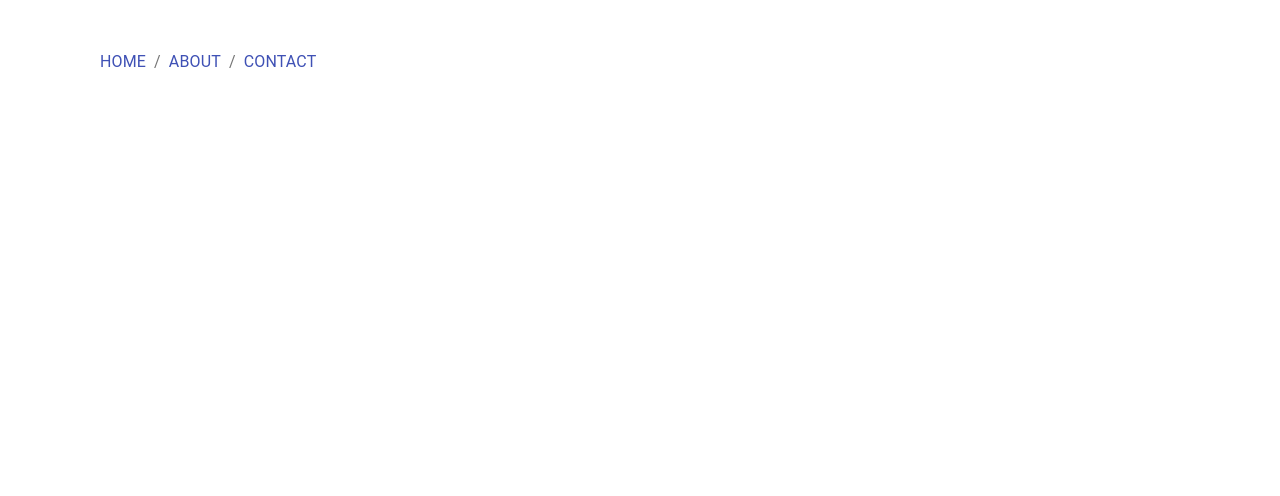
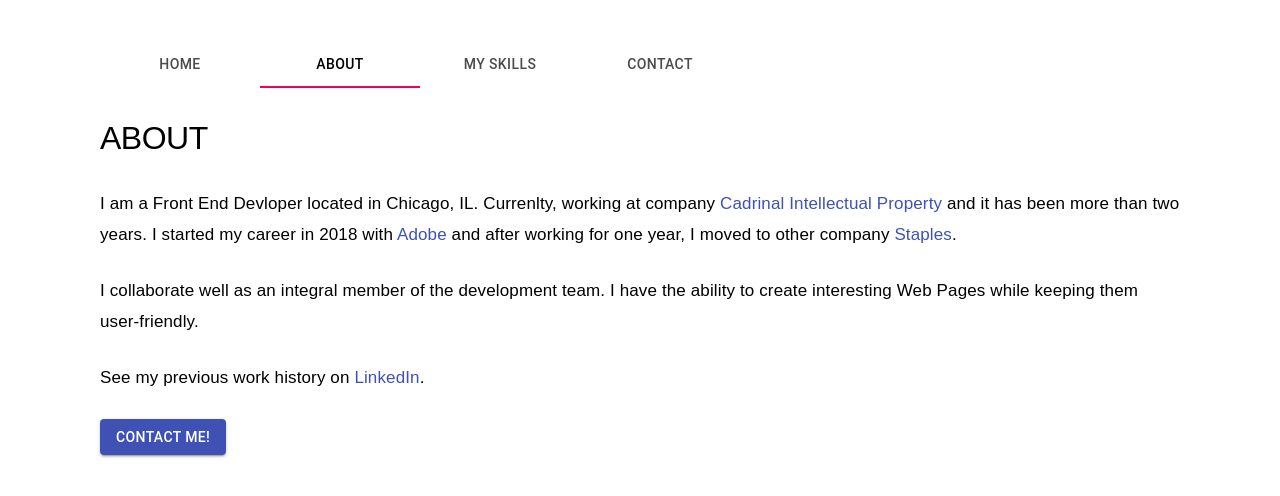
Before and after one commit to Bvc0326/Portfolio, a React (Create React App) app: page /Portfolio/About in a window 1280 px wide. Shown: the top 496 px of the page. Built offline with nearby package versions, Linux system fonts and the light colour scheme.

Commit message:
added few more components

```diff
--- a/src/App.css
+++ b/src/App.css
@@ -2,4 +2,5 @@
   max-width: 1080px;
   margin-left: auto;
   margin-right: auto;
+  padding: 20px
 }
--- a/src/App.js
+++ b/src/App.js
@@ -1,10 +1,11 @@
 import React from 'react';
 import { BrowserRouter as Router, Switch, Route } from 'react-router-dom';
 import './App.css';
+import About from './components/About/About';
 import Contact from './components/Contact/Contact';
-
 import Header from './components/Header/Header';
 import Home from './components/Home/Home';
+import MySkills from './components/MySkills/MySkills';
 
 function App() {
   	return (
@@ -18,9 +19,19 @@ function App() {
 						path="/Portfolio/"
 					/>
 					<Route
+						component={About}
+						exact
+						path="/Portfolio/About"
+					/>
+					<Route
+						component={MySkills}
+						exact
+						path="/Portfolio/MySkills"
+					/>
+					<Route
 						component={Contact}
 						exact
-						path="/Portfolio/contact"
+						path="/Portfolio/Contact"
 					/>
 				</Switch>
 			</Router>
--- /dev/null
+++ b/src/components/About/About.js
@@ -0,0 +1,31 @@
+import React from "react";
+import { Link } from "@material-ui/core";
+import Typography from '../common/Typography';
+import Section from "../common/Section";
+import ContactMe from "../common/ContactMe";
+
+function About() {
+
+    return (
+        <>
+            <Section>
+                <Typography variant="h1">ABOUT</Typography>
+            </Section>
+            <Section>
+                <Typography variant="h4">
+                    I am a Front End Devloper located in Chicago, IL. Currenlty, working at company <Link href="https://cardinal-ip.com/" target="_blank">Cadrinal Intellectual Property</Link> and it has been more than two years.
+                    I started my career in 2018 with <Link href="https://www.adobe.com/">Adobe</Link> and after working for one year, I moved to other company <Link href="https://www.staples.com/">Staples</Link>.
+                </Typography>
+                <Typography variant="h4">
+                    I collaborate well as an integral member of the development team. I have the ability to create interesting Web Pages while keeping them user-friendly.
+                </Typography>
+                <Typography variant="h4">
+                    See my previous work history on <Link href="https://www.linkedin.com/in/vinay-b-80b791154" target="_blank">LinkedIn</Link>.
+                </Typography>
+            </Section>
+            <ContactMe />
+        </>
+    )
+}
+
+export default About;
--- a/src/components/Header/Header.js
+++ b/src/components/Header/Header.js
@@ -1,5 +1,5 @@
-import React from "react";
-import { Breadcrumbs, Link, AppBar } from '@material-ui/core'
+import React, { useState } from "react";
+import { Tabs, Tab, Link, AppBar } from '@material-ui/core'
 import useStyles from "./styles";
 import { withRouter } from 'react-router-dom';
 
@@ -8,25 +8,53 @@ function Header(props) {
     const styles = useStyles();
     const { history } = props;
 
-    function handleContactClick() {
-        history.push('/Portfolio/contact')
+    const keys = window.location.pathname.split('/');
+    const secondKey = keys[2];
+    let currentTab;
+
+    switch(secondKey) {
+        case '':
+            currentTab = 0;
+            break;
+        case 'About':
+            currentTab = 1;
+            break;
+        case 'MySkills':
+            currentTab = 2;
+            break;
+        case 'Contact':
+            currentTab = 3;
+            break;
+        default:
+            currentTab = 0;
     }
 
-    function handleHomeClick() {
-        history.push('/Portfolio/')
+
+    function handleTabChange(e, value) {
+        if (value === 0) {
+            history.push('/Portfolio/')
+        } else if ( value === 1) {
+            history.push('/Portfolio/About')
+        } else if (value === 2) {
+            history.push('/Portfolio/MySkills')
+        } else if (value === 3) {
+            history.push('/Portfolio/Contact')
+        }
+
     }
 
     return (
         <div style={{
-            height: '100px',
-            paddingTop: '50px'
+            height: '60px',
+            margin: '20px 0'
         }}>
 
-            <Breadcrumbs>
-                <Link onClick={handleHomeClick}>HOME</Link>
-                <Link>ABOUT</Link>
-                <Link onClick={handleContactClick}>CONTACT</Link>
-            </Breadcrumbs>
+            <Tabs onChange={handleTabChange} value={currentTab}>
+                <Tab label="Home" />
+                <Tab label="About" />
+                <Tab label="My Skills" />
+                <Tab label="Contact" />
+            </Tabs>
         </div>
     )
 }
--- a/src/components/Home/Home.js
+++ b/src/components/Home/Home.js
@@ -1,28 +1,36 @@
 import React from "react";
-import { Link } from '@material-ui/core'
+import { Grid } from '@material-ui/core';
 import Section from "../common/Section";
 import Typography from '../common/Typography';
+import ContactMe from "../common/ContactMe";
 
 function Home() {
+
     return (
         <>
             <Section>
-                <Typography variant="h1">
-                    Hello, my name is Vinay. I am a Front End Devloper living in Chicago, IL.
-                </Typography>
+                <Grid container direction="column">
+                    <Grid item>
+                        <Typography variant="h1">
+                            Hello,
+                        </Typography>
+                    </Grid>
+                    <Grid item>
+                        <Typography variant="h1">
+                            I'm Vinay Bandi.
+                        </Typography>
+                    </Grid>
+                    <Grid item>
+                        <Typography variant="h1">
+                            Front End Devloper
+                        </Typography>
+                    </Grid>
+                </Grid>
+
             </Section>
-            <Section>
-                <Typography variant="h3">
-                    About:
-                </Typography>
-                <p>
-                    I am currenlty working as a Front End Developer at <Link href="https://cardinal-ip.com/" target="_blank">Cadrinal Intellectual Property</Link> using modern technologies like HTML5, CSS3, and JavaScript, ReactJS, Redux.
-                    I collaborate well as an integral member of the development team. I have the ability to create interesting Web Pages while keeping them user-friendly.
-                    See my previous work history on <Link href="https://www.linkedin.com/in/vinay-b-80b791154" target="_blank">LinkedIn</Link>.
-                </p>
-            </Section>
+            <ContactMe />
         </>
     )
 }
 
-export default Home
+export default Home;
--- /dev/null
+++ b/src/components/MySkills/MySkills.js
@@ -0,0 +1,26 @@
+import React from "react";
+import { Link } from "@material-ui/core";
+import Typography from '../common/Typography';
+import Section from "../common/Section";
+import ContactMe from "../common/ContactMe";
+
+function MySkills() {
+
+    return (
+        <>
+            <Section>
+                <Typography variant="h1">MY SKILLS</Typography>
+            </Section>
+            <Section>
+                {/* <Typography variant="h4">
+                    I am currenlty working as a Front End Developer at <Link href="https://cardinal-ip.com/" target="_blank">Cadrinal Intellectual Property</Link> using modern technologies like HTML5, CSS3, and JavaScript, ReactJS, Redux.
+                    I collaborate well as an integral member of the development team. I have the ability to create interesting Web Pages while keeping them user-friendly.
+                    See my previous work history on <Link href="https://www.linkedin.com/in/vinay-b-80b791154" target="_blank">LinkedIn</Link>.
+                </Typography> */}
+            </Section>
+            <ContactMe />
+        </>
+    )
+}
+
+export default MySkills;
--- /dev/null
+++ b/src/components/common/ContactMe.js
@@ -0,0 +1,27 @@
+import React from "react";
+import { Button } from '@material-ui/core';
+import Section from "../common/Section";
+import { withRouter } from "react-router";
+
+function ContactMe(props) {
+
+    const { history } = props;
+
+    function handleContactClick() {
+        history.push('/Portfolio/Contact');
+    }
+
+    return (
+        <Section>
+            <Button
+                color="primary"
+                variant="contained"
+                onClick={handleContactClick}
+            >
+                Contact me!
+            </Button>
+        </Section>
+    )
+}
+
+export default withRouter(ContactMe);
--- a/src/components/common/Typography.js
+++ b/src/components/common/Typography.js
@@ -23,8 +23,10 @@ function Typography(props) {
             marginBottom: '1em'
         },
         h4: {
-            fontSize: '1.25em',
-            marginBottom: '1.5em'
+            fontSize: '17px',
+            marginBottom: '1.5em',
+            fontWeight: 400,
+            lineHeight: 1.8
         },
     })
 
```
